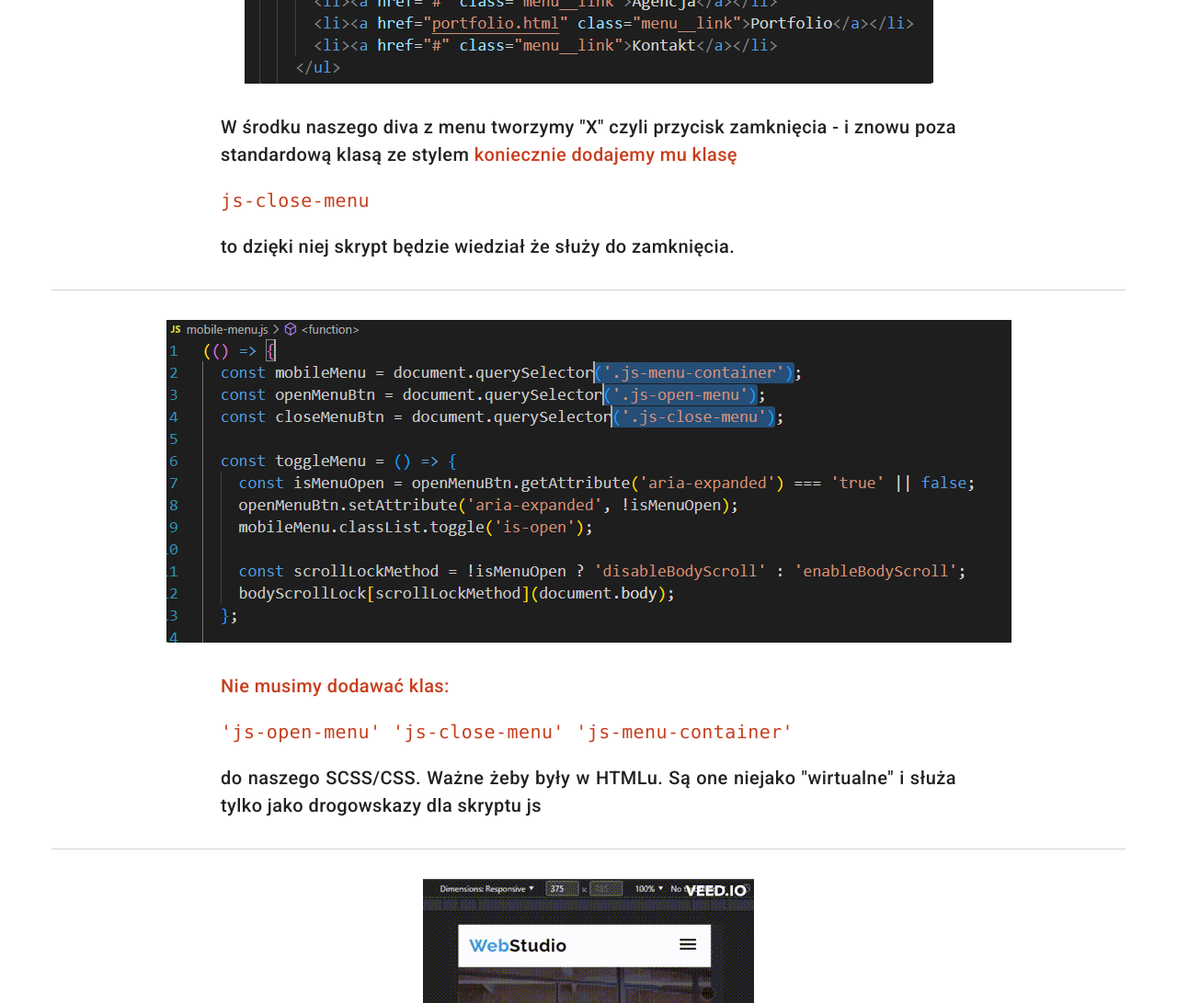
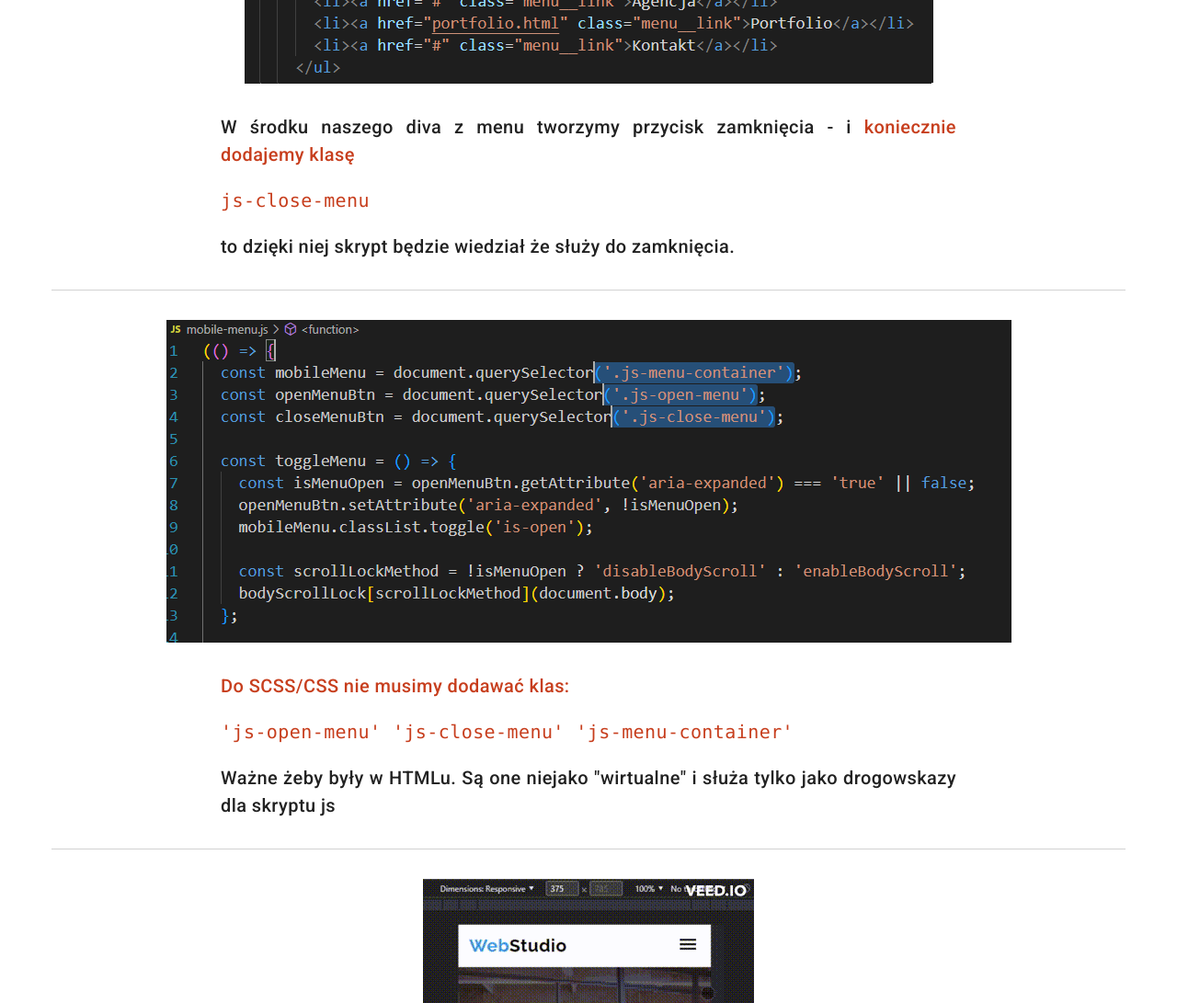
Before and after one commit to KrzysztofRozbicki/goit-markup-hw-08, a plain HTML site: page tutorial.html in a window 1280 px wide. Shown: the part 6280-7371 px from the top of the page at 92% size. Drawn offline with Linux system fonts and the light colour scheme.

Commit message:
Tutorial correct mistakes v1.4

```diff
--- a/tutorial.html
+++ b/tutorial.html
@@ -203,10 +203,9 @@
               <figure class="tutorial">
                 <img src="./images/tutorial/Step-6.png" alt="Krok nr 6" class="tutorial__photo" />
                 <figcaption class="tutorial__text">
-                  W środku naszego diva z menu tworzymy "X" czyli przycisk zamknięcia - i znowu poza
-                  standardową klasą ze stylem
+                  W środku naszego diva z menu tworzymy przycisk zamknięcia - i
                   <span class="tutorial__text--important">
-                    koniecznie dodajemy mu klasę
+                    koniecznie dodajemy klasę
                     <pre>js-close-menu</pre>
                   </span>
                   to dzięki niej skrypt będzie wiedział że służy do zamknięcia.
@@ -218,11 +217,11 @@
                 <img src="./images/tutorial/Step-7.png" alt="Krok nr 7" class="tutorial__photo" />
                 <figcaption class="tutorial__text">
                   <span class="tutorial__text--important">
-                    Nie musimy dodawać klas:
+                    Do SCSS/CSS nie musimy dodawać klas:
                     <pre>'js-open-menu' 'js-close-menu' 'js-menu-container' </pre>
                   </span>
-                  do naszego SCSS/CSS. Ważne żeby były w HTMLu. Są one niejako "wirtualne" i służa
-                  tylko jako drogowskazy dla skryptu js
+                  Ważne żeby były w HTMLu. Są one niejako "wirtualne" i służa tylko jako drogowskazy
+                  dla skryptu js
                 </figcaption>
               </figure>
             </li>
```
